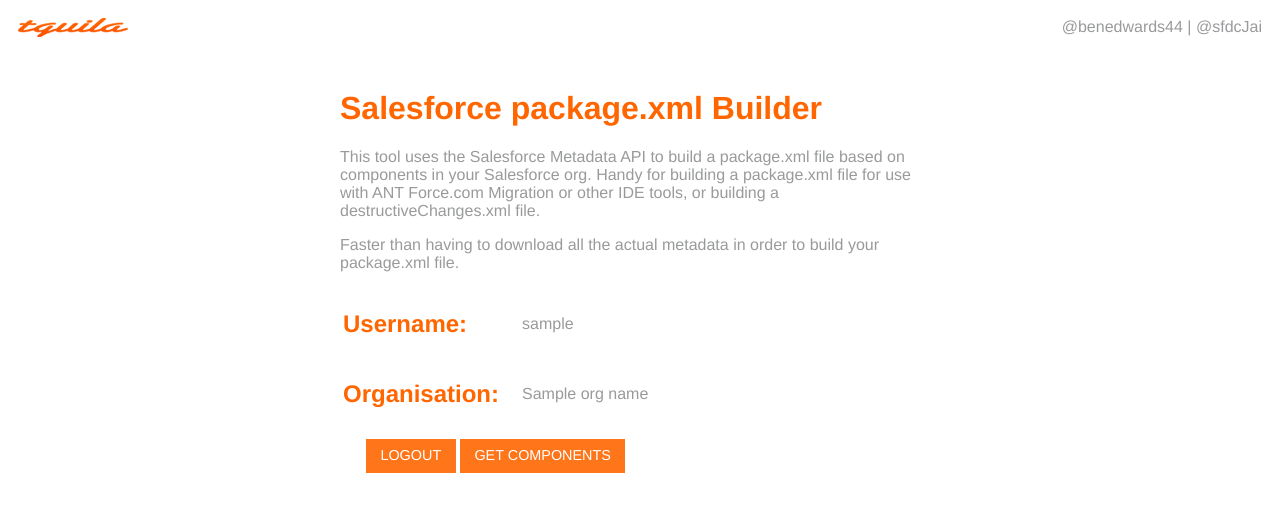
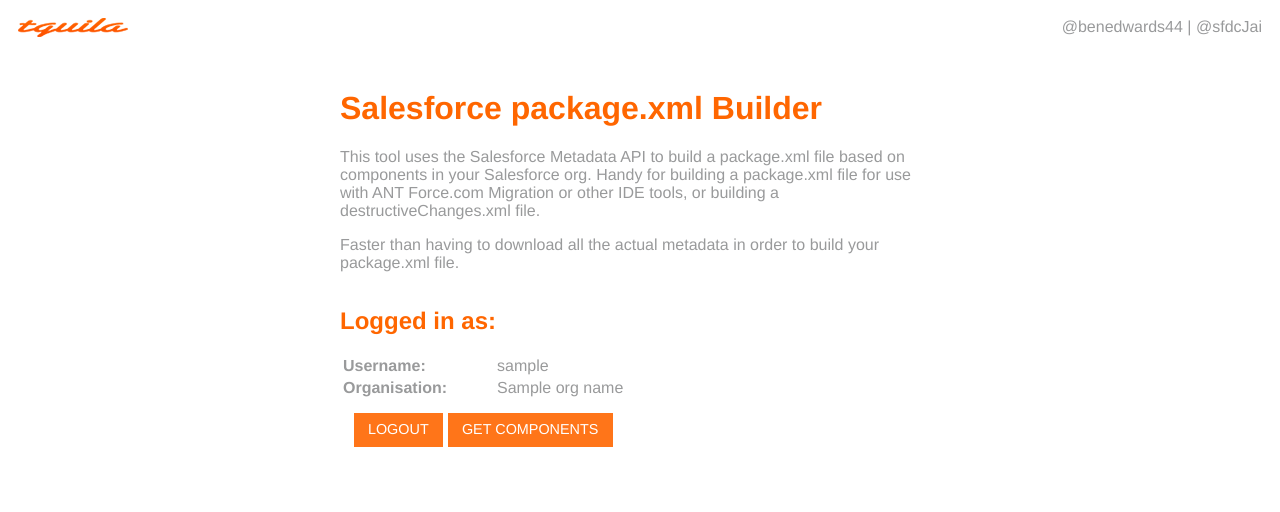
Before and after one commit to benedwards44/packagebuilder, a Django app: template packagebuilder/templates/oauth_response.html in a window 1280 px wide. Shown: the top 512 px of the page. Run offline with Django 3.2, Linux system fonts and the light colour scheme; tables that the repository leaves empty hold one stand-in row (values such as "Sample post"); the template is opened without the code that fills it: values that come from a table or form of the project are taken from there, most other values are stand-ins (such as "Sample title", 1, 10 or a date in 2020); some libraries are stand-ins or nearby versions.

Commit message:
HTML tidy

```diff
--- a/packagebuilder/templates/oauth_response.html
+++ b/packagebuilder/templates/oauth_response.html
@@ -17,6 +17,7 @@
 			<table class="login_table">
 
 				{% if messages %}
+
 					<tr>
 						<td colspan="2" style="color:#ff6600;font-weight:bold;">
 						    {% for message in messages %}
@@ -25,13 +26,16 @@
 						    <br/>
 						</td>
 					</tr>
+
 				{% endif %}
 
 				{% if not error %}
 
+					<h2>Logged in as:</h2>
+
 						<tr>
-					<td width="175" style="color:#ff6600">
-						<h2>Username: </h2>
+							<td width="150">
+								<strong>Username:</strong>
 							</td>
 							<td>
 								{{ username }}
@@ -39,12 +43,16 @@
 						</tr>
 
 						<tr>
-					<td width="175" style="color:#ff6600">
-						<h2>Organisation: </h2>
+							<td width="150">
+								<strong>Organisation:</strong>
 							</td>
 							<td>
 								{{ org_name }}
 							</td>
+						</tr>
+
+						<tr>
+							<td colspan="2"></td>
 						</tr>
 
 					<tr>
```
Lines whose indentation alone changed are shown as unchanged.
